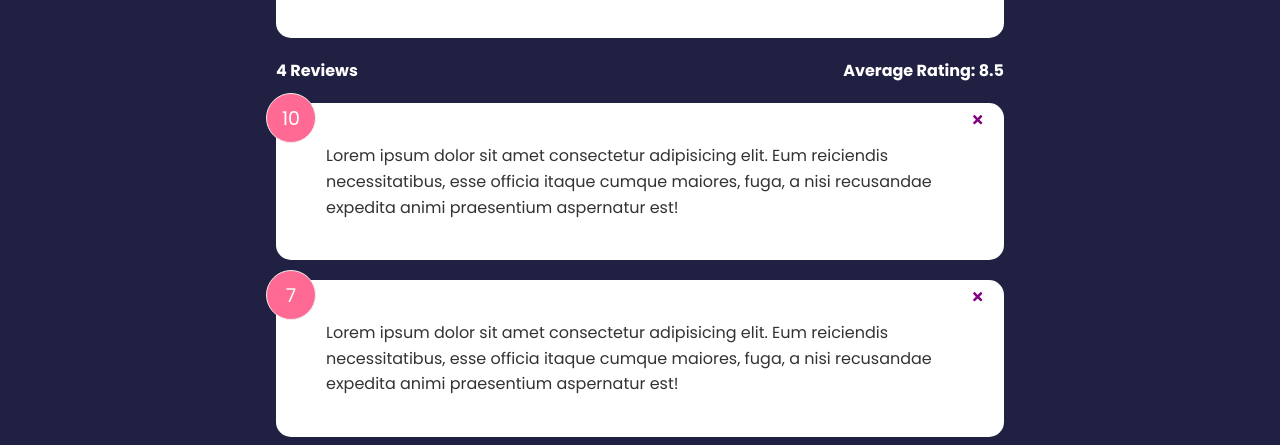
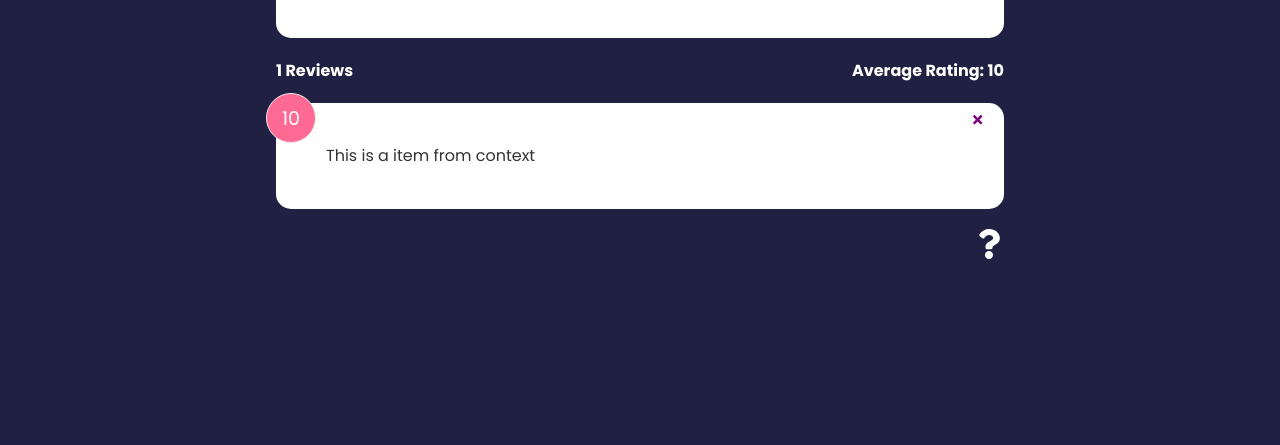
Before and after one commit to Bo-Niu28/Feedback-UI, a React (Create React App) app in the folder feedback_ui/: page / in a window 1280 px wide. Shown: the part 341-786 px from the top of the page. Built offline with nearby package versions, Linux system fonts and the light colour scheme.

Commit message:
useContext

```diff
--- a/feedback_ui/src/App.js
+++ b/feedback_ui/src/App.js
@@ -1,29 +1,15 @@
-import { useState } from "react";
 import { BrowserRouter as Router, Route, Routes } from "react-router-dom";
-import { v4 as uuidv4 } from "uuid";
 import Header from "./components/Header";
 import FeedbackList from "./components/FeedbackList";
-import FeedbackData from "./data/FeedbackData";
 import FeedbackStats from "./components/FeedbackStats";
 import FeedbackForm from "./components/FeedbackForm";
 import AboutPage from "./components/pages/AboutPage";
 import AboutLink from "./components/AboutLink";
+import { FeedbackProvider } from "./context/FeedbackContext";
 
 function App() {
-  const [feedback, setFeedback] = useState(FeedbackData);
-
-  const addFeedback = (newFeedback) => {
-    newFeedback.id = uuidv4();
-    setFeedback([newFeedback, ...feedback]);
-  };
-
-  const deleteFeedback = (id) => {
-    if (window.confirm("Are you sure you want ot delete this feedback?")) {
-      setFeedback(feedback.filter((item) => item.id !== id));
-    }
-  };
-
   return (
+    <FeedbackProvider>
       <Router>
         <Header />
         <div className="container">
@@ -33,12 +19,9 @@
               path="/"
               element={
                 <>
-                <FeedbackForm handleAdd={addFeedback} />
-                <FeedbackStats feedback={feedback} />
-                <FeedbackList
-                  feedback={feedback}
-                  handleDelete={deleteFeedback}
-                />
+                  <FeedbackForm />
+                  <FeedbackStats />
+                  <FeedbackList />
                 </>
               }
             ></Route>
@@ -47,6 +30,7 @@
           <AboutLink />
         </div>
       </Router>
+    </FeedbackProvider>
   );
 }
 
--- a/feedback_ui/src/components/FeedbackForm.jsx
+++ b/feedback_ui/src/components/FeedbackForm.jsx
@@ -1,13 +1,16 @@
 import Card from "./shared/Card";
 import Button from "./shared/Button";
-import { useState } from "react";
+import { useState, useContext } from "react";
 import RatingSelect from "./RatingSelect";
+import FeedbackContext from "../context/FeedbackContext";
 
-function FeedbackForm({ handleAdd }) {
+function FeedbackForm() {
   const [text, setText] = useState("");
   const [rating, setRating] = useState(10);
   const [message, setMessage] = useState("");
   const [btnDisabled, setBtnDisabled] = useState(true);
+
+  const { addFeedback } = useContext(FeedbackContext);
 
   const handleTextChange = (e) => {
     setText(e.target.value);
@@ -31,7 +34,7 @@
         rating: rating,
       };
 
-      handleAdd(newFeedback);
+      addFeedback(newFeedback);
 
       setText("");
     }
--- a/feedback_ui/src/components/FeedbackItem.jsx
+++ b/feedback_ui/src/components/FeedbackItem.jsx
@@ -1,11 +1,13 @@
 import { FaTimes } from "react-icons/fa";
-import React from "react";
+import { useContext } from "react";
+import FeedbackContext from "../context/FeedbackContext";
 import Card from "./shared/Card";
-function FeedbackItem({ item, handleDelete }) {
+function FeedbackItem({ item }) {
+  const { deleteFeedback } = useContext(FeedbackContext);
   return (
     <Card>
       <div className="num-display">{item.rating}</div>
-      <button onClick={() => handleDelete(item.id)} className="close">
+      <button onClick={() => deleteFeedback(item.id)} className="close">
         <FaTimes color="purple" />
       </button>
       <div className="text-display">{item.text}</div>
--- a/feedback_ui/src/components/FeedbackList.jsx
+++ b/feedback_ui/src/components/FeedbackList.jsx
@@ -1,8 +1,10 @@
-import { motion, AnimatePresence } from "framer-motion";
 import React from "react";
+import { useContext } from "react";
 import FeedbackItem from "./FeedbackItem";
+import FeedbackContext from "../context/FeedbackContext";
 
-function FeedbackList({ feedback, handleDelete }) {
+function FeedbackList() {
+  const { feedback } = useContext(FeedbackContext);
   if (!feedback || feedback.length === 0) {
     return <p>No feedback yet!</p>;
   }
@@ -10,7 +12,7 @@
   return (
     <div className="feedback-list">
       {feedback.map((item) => (
-        <FeedbackItem key={item.id} item={item} handleDelete={handleDelete} />
+        <FeedbackItem key={item.id} item={item} />
       ))}
     </div>
   );
--- a/feedback_ui/src/components/FeedbackStats.jsx
+++ b/feedback_ui/src/components/FeedbackStats.jsx
@@ -1,6 +1,7 @@
-import PropTypes from "prop-types";
-
-function FeedbackStats({ feedback }) {
+import { useContext } from "react";
+import FeedbackContext from "../context/FeedbackContext";
+function FeedbackStats() {
+  const { feedback } = useContext(FeedbackContext);
   let average =
     feedback.reduce((acc, cur) => {
       return acc + cur.rating;
@@ -16,8 +17,4 @@
   );
 }
 
-FeedbackStats.propTypes = {
-  feedback: PropTypes.array.isRequired,
-};
-
 export default FeedbackStats;
--- /dev/null
+++ b/feedback_ui/src/context/FeedbackContext.js
@@ -0,0 +1,39 @@
+import { createContext, useState } from "react";
+import { v4 as uuidv4 } from "uuid";
+
+const FeedbackContext = createContext();
+
+export const FeedbackProvider = ({ children }) => {
+  const [feedback, setFeedback] = useState([
+    {
+      id: 1,
+      text: "This is a item from context",
+      rating: 10,
+    },
+  ]);
+
+  const deleteFeedback = (id) => {
+    if (window.confirm("Are you sure you want ot delete this feedback?")) {
+      setFeedback(feedback.filter((item) => item.id !== id));
+    }
+  };
+
+  const addFeedback = (newFeedback) => {
+    newFeedback.id = uuidv4();
+    setFeedback([newFeedback, ...feedback]);
+  };
+
+  return (
+    <FeedbackContext.Provider
+      value={{
+        feedback,
+        deleteFeedback,
+        addFeedback,
+      }}
+    >
+      {children}
+    </FeedbackContext.Provider>
+  );
+};
+
+export default FeedbackContext;
```
Lines whose indentation alone changed are shown as unchanged.
